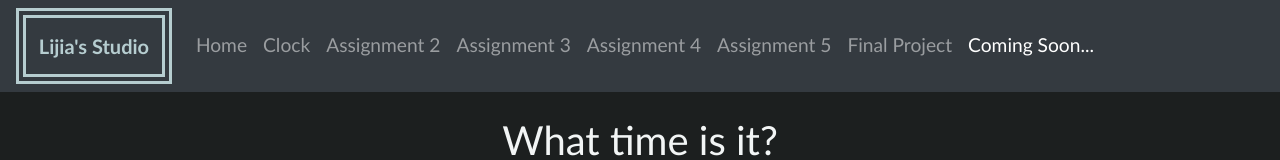
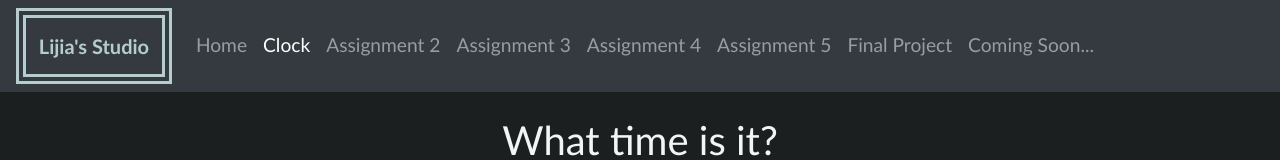
Before and after one commit to Lijia-Z/lijia-portfolio.github.io, a plain HTML site: page clock.html in a window 1280 px wide. Shown: the top 160 px of the page. Drawn offline with nearby package versions, Linux system fonts and the light colour scheme.

Commit message:
edit in clock page to show active in nav bar

```diff
--- a/clock.html
+++ b/clock.html
@@ -20,13 +20,13 @@
             <div class="collapse navbar-collapse" id="navbarNavAltMarkup">
                 <div class="navbar-nav">
                     <a class="nav-item nav-link" href="index.html">Home</a>
-                    <a class="nav-item nav-link" href="clock.html">Clock<span class="sr-only">(current)</span></a>
+                    <a class="nav-item nav-link active" href="clock.html">Clock <span class="sr-only">(current)</span></a>
                     <a class="nav-item nav-link" href="coming-soon.html">Assignment 2</a>
                     <a class="nav-item nav-link" href="coming-soon.html">Assignment 3</a>
                     <a class="nav-item nav-link" href="coming-soon.html">Assignment 4</a>
                     <a class="nav-item nav-link" href="coming-soon.html">Assignment 5</a>
                     <a class="nav-item nav-link" href="coming-soon.html">Final Project</a>
-                    <a class="nav-item nav-link active" href="coming-soon.html">Coming Soon...</a>
+                    <a class="nav-item nav-link" href="coming-soon.html">Coming Soon...</a>
                 </div>
             </div>
         </nav>
```
